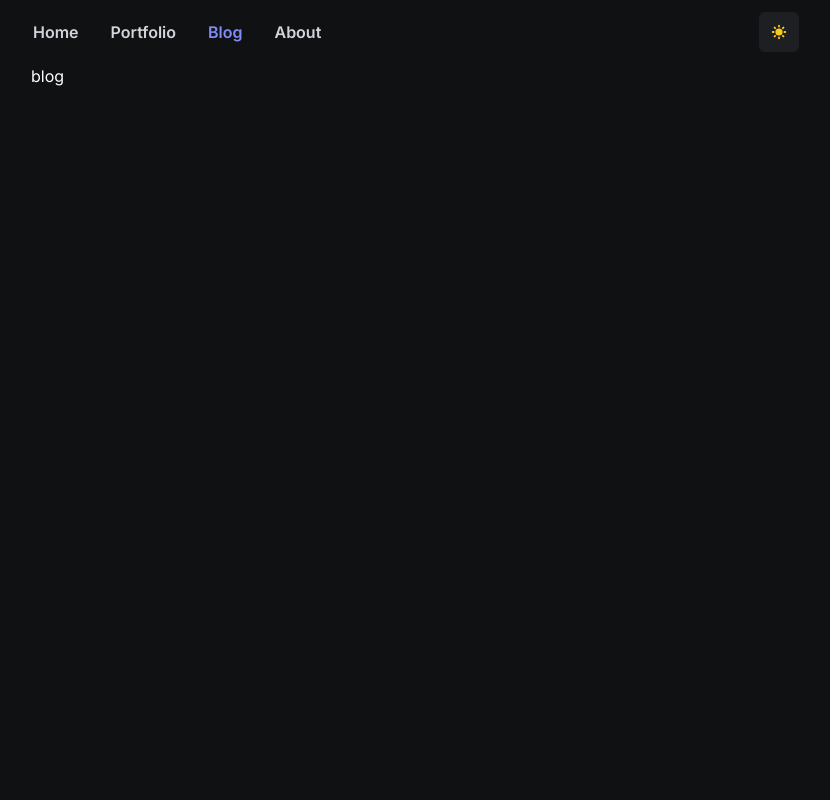
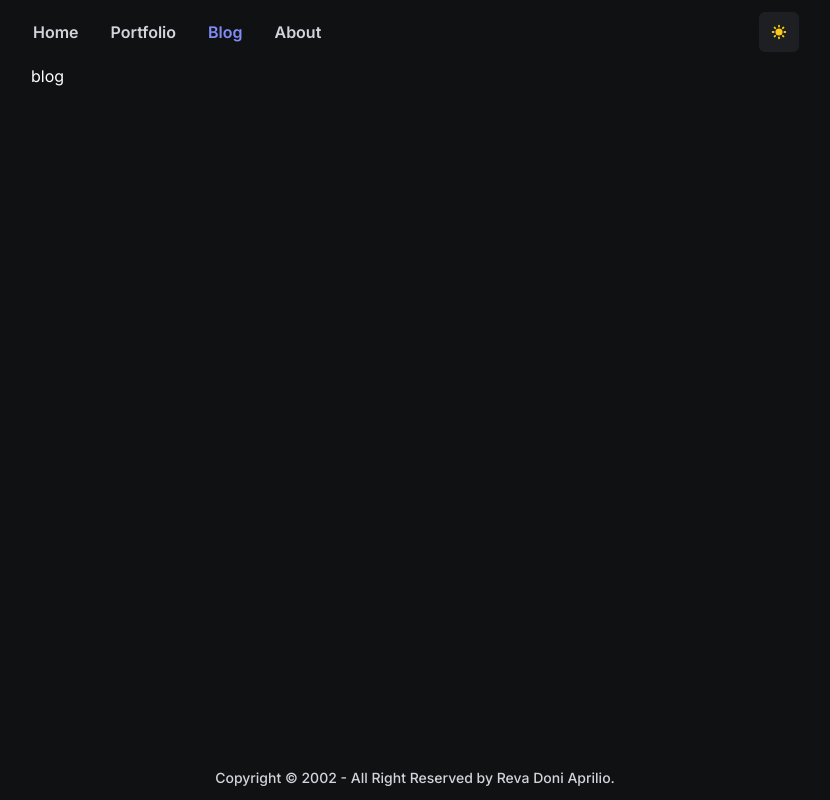
Before and after one commit to RevDonz/revdonz.my.id, a Next.js app: page /blog in a window 1280 px wide. Shown: the whole page, without its empty margins (225-1055 px from the left). Built offline with nearby package versions, Linux system fonts and the light colour scheme.

Commit message:
feat(footer): add footer

```diff
--- /dev/null
+++ b/src/components/mollecules/Footer.tsx
@@ -0,0 +1,23 @@
+import clsx from 'clsx';
+
+const Footer = () => {
+  return (
+    <div
+      className={clsx(
+        'pt-5 pb-3 text-center',
+        'bg-zinc-500 dark:bg-dark-900 bottom-0'
+      )}
+    >
+      <p
+        className={clsx(
+          'text-sm font-medium',
+          'text-gray-700 dark:text-gray-300'
+        )}
+      >
+        Copyright &copy; 2002 - All Right Reserved by Reva Doni Aprilio.
+      </p>
+    </div>
+  );
+};
+
+export default Footer;
--- a/src/pages/_app.tsx
+++ b/src/pages/_app.tsx
@@ -1,29 +1,38 @@
 import '@/styles/globals.css';
 import type { AppProps } from 'next/app';
+import { ThemeProvider } from 'next-themes';
+import {
+  AnimatePresence,
+  domAnimation,
+  LazyMotion,
+  motion,
+} from 'framer-motion';
+import clsx from 'clsx';
 import Navbar from '@/components/organism/Header';
-import { ThemeProvider } from 'next-themes';
-import { AnimatePresence, domAnimation, LazyMotion, m } from 'framer-motion';
-import clsx from 'clsx';
+import Footer from '@/components/mollecules/Footer';
 
 function MyApp({ Component, pageProps }: AppProps) {
   return (
     <ThemeProvider defaultTheme='dark' attribute='class'>
       <LazyMotion features={domAnimation}>
+        <div className='min-h-screen flex flex-col h-full'>
           <Navbar />
           <AnimatePresence
             initial={false}
             onExitComplete={() => window.scrollTo(0, 0)}
             exitBeforeEnter
           >
-          <m.div
+            <motion.main
               initial={{ opacity: 0 }}
               animate={{ opacity: 1 }}
               exit={{ opacity: 0 }}
-            className={clsx('layout')}
+              className={clsx('layout flex flex-col flex-grow')}
             >
               <Component {...pageProps} />
-          </m.div>
+            </motion.main>
           </AnimatePresence>
+          <Footer />
+        </div>
       </LazyMotion>
     </ThemeProvider>
   );
```
Lines whose indentation alone changed are shown as unchanged.
